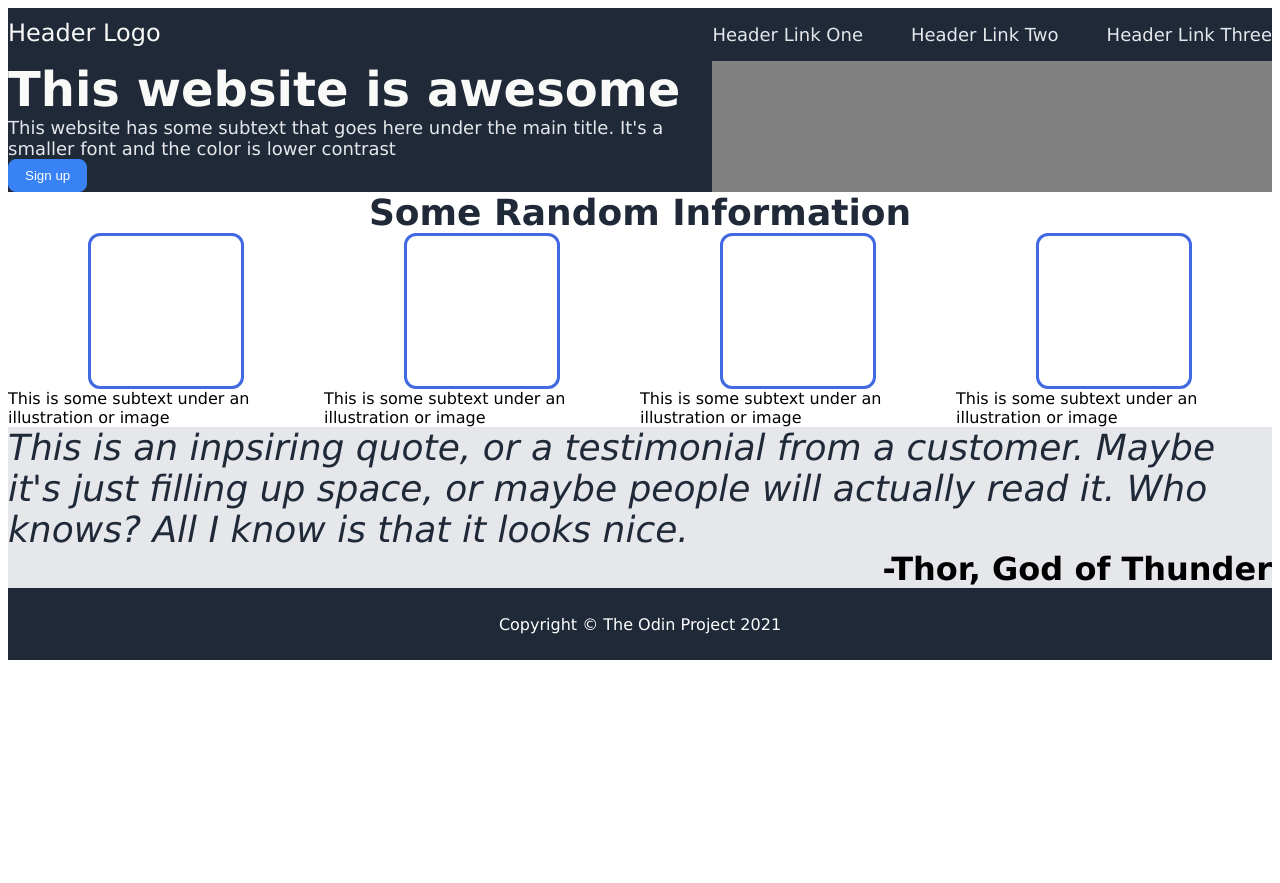
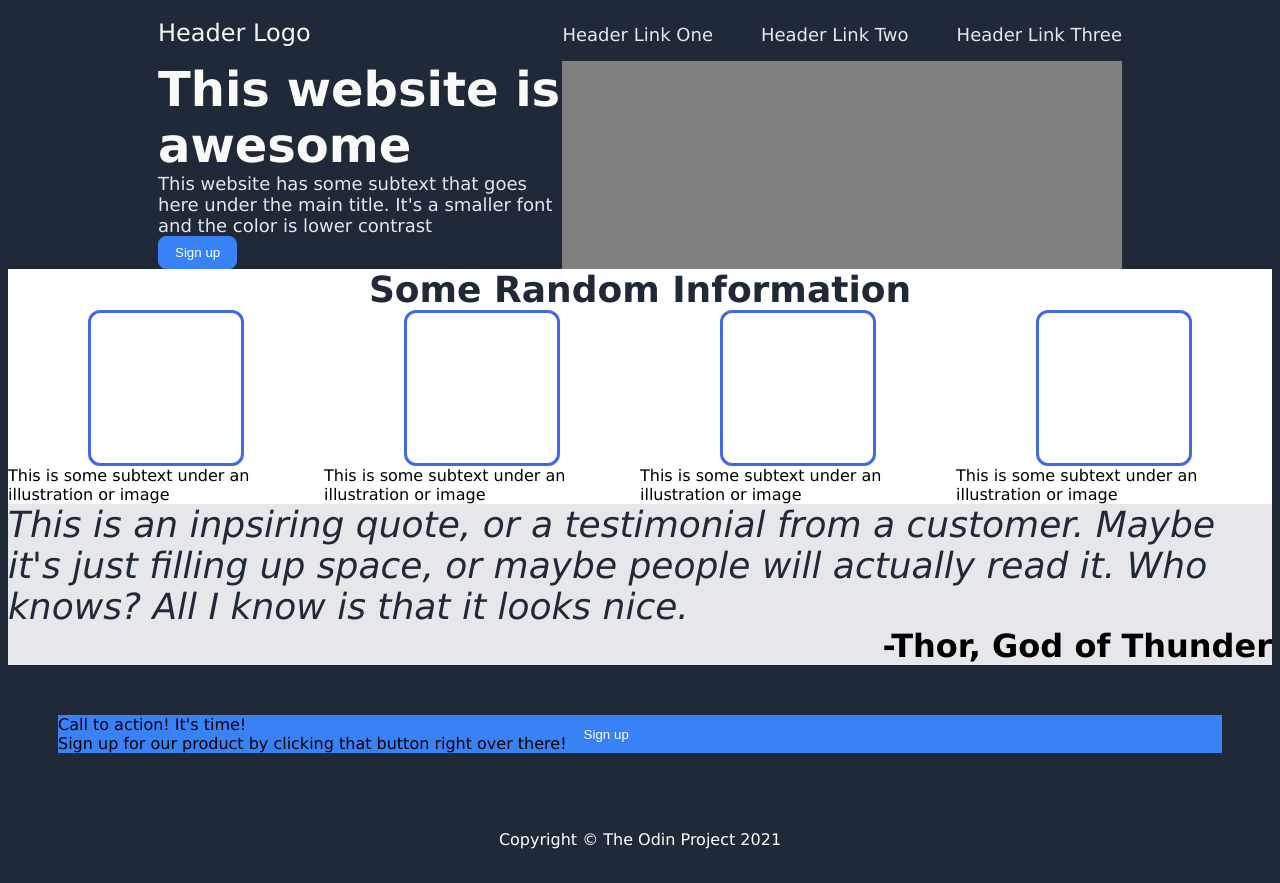
Before and after one commit to tediferJones/odin-landing-page, a plain HTML site: page index.html in a window 1280 px wide. Before the commit the page ends 800 px from the top, so only its background shows below. Drawn offline with Linux system fonts and the light colour scheme.

Commit message:
messed with background and body width properties

```diff
--- a/index.html
+++ b/index.html
@@ -85,12 +85,17 @@
 
         <div class="container4">
             <!--Try using margin to attain white space around blue box-->
-            <div class="4text">
-
+            <div class="text-4">
+                <div class="text-4-header">
+                    Call to action! It's time!
+                </div>
+                <div class="text-4-subtext">
+                    Sign up for our product by clicking that button right over there!
+                </div>
             </div>
-            <div class="4button">
-
-            </div>
+            <button class="signupbutton">
+                Sign up
+            </button>
         </div>
 
         <div class="footer">
--- a/style.css
+++ b/style.css
@@ -2,16 +2,22 @@ body {
     font-family: 'Lucida Sans', 'Lucida Sans Regular', 'Lucida Grande', 'Lucida Sans Unicode', Geneva, Verdana, sans-serif;
     display: flex;
     flex-direction: column;
+
+    /* should probably get rid of this */
+    background: #1F2937;
 }
 
 .header,
 .container1,
-.footer {
-    background: #1F2937;
+.container4 {
+    margin: 0px 150px;
 
 }
 
 .header {
+    /* background: #1F2937; */
+    margin: 0px 150px;
+
     display: flex;
     justify-content: space-between;
     align-items: baseline;
@@ -36,6 +42,7 @@ a {
 
 .footer {
     height: 72px;
+    /* background: #1F2937; */
     color: white;
 
     display: flex;
@@ -44,8 +51,10 @@ a {
 }
 
 .container1 {
+    /* background: #1F2937; */
+    margin: 0px 150px;
+
     display: flex;
-
 }
 
 
@@ -83,6 +92,8 @@ a {
 }
 
 .container2 {
+    background: white;
+
     display: flex;
     flex-direction: column;
     align-items: center;
@@ -132,3 +143,10 @@ a {
     display: flex;
     justify-content: flex-end;
 }
+
+.container4 {
+    display: flex;
+    background: #3882F6;
+    margin: 50px;
+
+}
```
